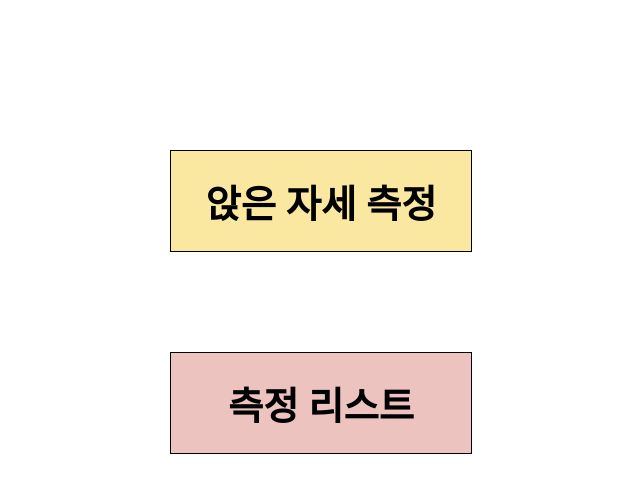
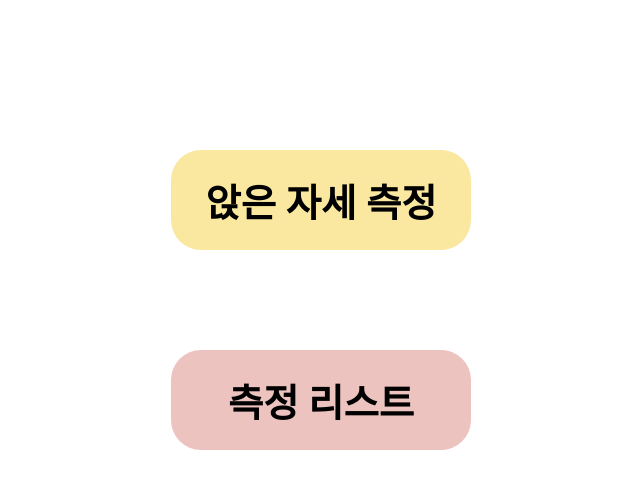
Before and after one commit to stone-punch/12_team_capstone, a plain HTML site: page main.html in a window 1280 px wide. Shown: the whole page, without its empty margins (319-959 px from the left). Drawn offline with Linux system fonts and the light colour scheme.

Commit message:
no message

```diff
--- a/main.html
+++ b/main.html
@@ -1,5 +1,5 @@
 <!DOCTYPE html>
-<html lang="kr">
+<html lang="ko">
 <head>
     <meta charset="UTF-8">
     <meta http-equiv="X-UA-Compatible" content="IE=edge">
--- a/main_style.css
+++ b/main_style.css
@@ -20,6 +20,8 @@
     margin-top: 150px;
     width: 300px;
     height: 100px;
+    border: none;
+    border-radius: 30px;
 
     font-size: 1.2em;
 }
@@ -35,6 +37,8 @@
     margin-top: 100px;
     width: 300px;
     height: 100px;
+    border: none;
+    border-radius: 30px;
 
     font-size: 1.2em;
 }
```
